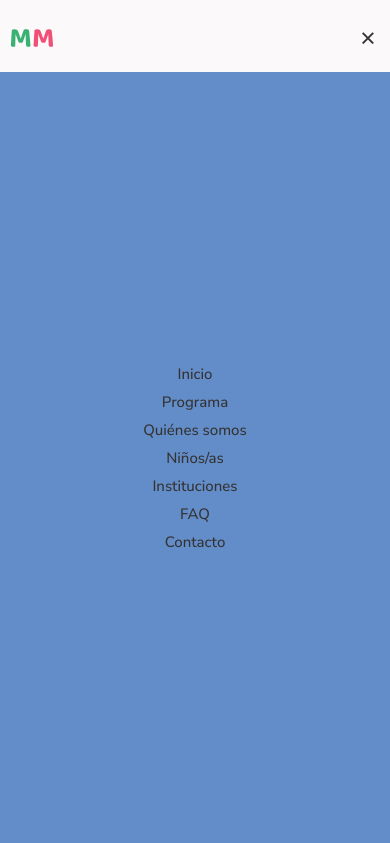
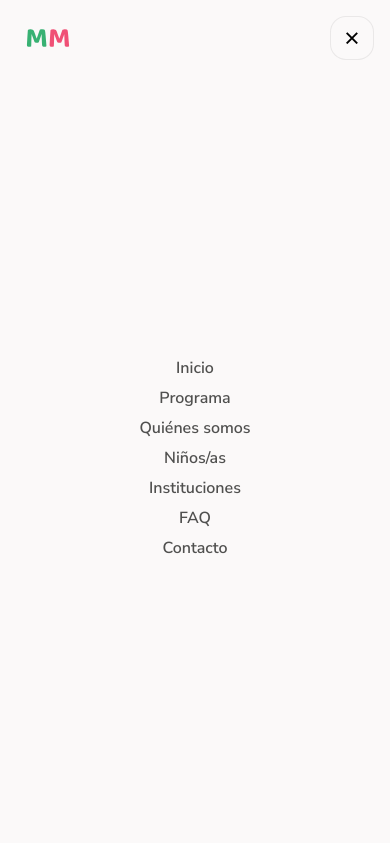
Before and after one commit to julianvizcaya/ProjectProgress, a plain HTML site: page index.html in a window 390 px wide. Both pictures are taken after a click on the button 368 px from the left and 38 px from the top of the page. Shown: the top 843 px of the page. Drawn offline with nearby package versions, Linux system fonts and the light colour scheme.

Commit message:
header 4

```diff
--- a/css/index.css
+++ b/css/index.css
@@ -204,7 +204,6 @@ input, select {
 /* HEADER*/
 .header {
     background: var(--c-bg-ligth);
-    /* padding: var(--s-sm) 0; */
     border-bottom: .0625rem solid var(--c-border);
     position: sticky;
     top: 0;
@@ -214,20 +213,20 @@ input, select {
 
     & .header__content {
         display: grid;
-        grid-template-columns: 1fr;
         grid-template-areas:'logo' 'nav';
-        row-gap: var(--s-xs);
-        align-items: center;
-        /* justify-content: space-between; */
-        /* gap: var(--s-sm); */
+        /* row-gap: var(--s-xs); */
+        /* align-items: center; */
+
         padding: var(--s-md) 0 var(--s-sm);
+        /* grid-template-columns: 1fr; */
+
         }
 
         & .logo {
-            grid-area: logo;
-            justify-self: start;
-            display: inline-flex;
-            align-items: center;
+            /* grid-area: logo; */
+            /* justify-self: start; */
+            /* display: inline-flex; */
+            /* align-items: center; */
             /* width: auto; */
             /* height: auto; */
 
@@ -238,9 +237,9 @@ input, select {
             }
 
             & .logo__compact {
-                display: none;
                 width: 4rem;
                 height: auto;
+                display: none;
             }
 
             & .logo__compact--white {
@@ -250,106 +249,84 @@ input, select {
             & .logo__full--white {
                 display: none;
             }
-
-            & .logo__compact--white {
-                display: none;
-            }
         }
 
         & .nav__toggle {
             display: none;
             width: 2.75rem;
             height: 2.75rem;
-            border-radius: var(--r-md);
-            border: .0625rem solid var(--c-border);
-            background: var(--c-bg-ligth);
+            /* place-items: center; */
             cursor: pointer;
 
-            place-items: center;
-
-
             /* align-self: center; */
-            /* place-items: center;
-            transition: var(--t-base); */
 
             & i {
-                font-size: 1.4rem;
-                line-height: 1;
-                color: var(--c-text-b);
+                /* font-size: 1.4rem; */
+                /* line-height: 1; */
+                /* color: var(--c-blue); */
             }
-
-            /* &:hover {
-                transform: translateY(calc(var(--s-xs) * -.5));
-            } */
         }
 
     & .nav {
         grid-area: nav; /*cambia cosas*/
 
         & .nav__list {
-            /* margin-top: calc(var(--s-md) * 2); */
             display: flex;
+            justify-content: flex-end;
+            gap: var(--s-xs);
             align-items: center;
-            justify-content: flex-end;
+            flex-wrap: wrap;
+
+            /* row-gap: var(--s-xs); */
             /* white-space: nowrap; */
-            /* padding: 0; */
-            gap: var(--s-xs);
-            flex-wrap: wrap;
-            row-gap: var(--s-xs);
         }
 
         & .nav__link {
             font: var(--f-link);
-            color: var(--c-text-b);
+            font-weight: var(--f-semibold);
+            color: var(--c-text);
             padding: calc(var(--s-xs) / 2) var(--s-sm);
             border-radius: var(--r-md);
 
             transition: var(--t-base);
 
             &:hover {
-            background-color: var(--c-blue);
+            background-color: var(--c-green);
             color: var(--c-bg-ligth);
             }
         }
     }
 
     &.fixed {
-        background: var(--c-text-b);
+        background: var(--c-purple);
+        box-shadow: 0 .5rem 1.5rem color-mix(in srgb, var(--c-text-b) 10%, transparent);
         position: fixed;
         top: 0;
         left: 0;
         right: 0;
 
-        /* padding: calc(var(--s-xs) * 1.2) 0; */
-        box-shadow: 0 .5rem 1.5rem color-mix(in srgb, var(--c-text-b) 10%, transparent);
-
         }
 
     &.fixed .header__content {
-        grid-template-columns: auto 1fr;
         grid-template-areas: 'logo nav';
-        row-gap: 0;
-        column-gap: var(--s-sm);
         padding: var(--s-sm) 0;
         align-items: center;
+
+        /* grid-template-columns: auto 1fr; */
+        /* row-gap: 0; */
+        /* column-gap: var(--s-sm); */
     }
 
         &.fixed .nav__link {
-            color: var(--c-cream);
-
+            color: var(--c-bg-ligth);
         }
 
-        /* &:hover {
-                background: var(--c-cream);
-                color: var(--c-cream);
-            } */
-
         & .nav__toggle {
-            border-color: color-mix(in srgb, var(--c-bg-ligth) 25%, transparent);
-            background: transparent;
+            /* border-color: color-mix(in srgb, var(--c-bg-ligth) 25%, transparent); */
+            /* background: transparent; */
 
             & i {
-                color: var(--c-bg-ligth);
+                /* color: var(--c-bg-ligth); */
             }
         }
 
@@ -363,30 +340,29 @@ input, select {
                 display: block;
                 width: clamp(10rem, 16vh, 14rem);
             }
-
-            /* & .logo__compact {
-                display: block;
-            } */
         }
     }
 
 @media (max-width: 56rem) {
     .header {
-        /* position: sticky;
-        top: 0; */
 
         & .header__content {
             grid-template-columns: 1fr auto;
             grid-template-areas: 'logo toggle';
             align-items: center;
-            row-gap: 0;
-            column-gap: var(--s-sm);
-            padding: var(--s-sm) 0;
+            padding: var(--s-sm) var(--s-sm);
+
+            /* column-gap: var(--s-sm); */
+            /* row-gap: 0; */
         }
 
         & .logo {
 
-            & .logo__full {
+            & .logo__full--color {
+                display: none;
+            }
+
+            & .logo__full--white {
                 display: none;
             }
 
@@ -401,22 +377,21 @@ input, select {
 
         & .nav__toggle {
             display: grid;
-            grid-area: toggle;
-            justify-self: end;
+            /* grid-area: toggle; */
+            /* justify-self: end; */
             place-items: center;
 
-            /* width: 2.75rem;
+            width: 2.75rem;
             height: 2.75rem;
             border-radius: var(--r-md);
             border: .0625rem solid var(--c-border);
             background: var(--c-bg-ligth);
-            cursor: pointer; */
-            /* z-index: 1; */
+            cursor: pointer;
 
             & i {
                 font-size: 1.4rem;
-                line-height: 1;
-                color: var(--c-text-b);
+                /* color: var(--c-text-b); */
+                /* line-height: 1; */
             }
         }
 
@@ -424,57 +399,50 @@ input, select {
             position: fixed;
             left: 0;
             right: 0;
-            top: var(--header-h, 4.5rem);
             bottom: 0;
+            top: var(--header-h, 4.5rem); /*JS*/
 
-            background: var(--c-blue);
-            opacity: 0;
+            background: var(--c-bg-ligth);
+            opacity: 0%;
             pointer-events: none;
 
             display: grid;
             place-items: center;
-            padding: var(--s-lg) var(--s-sm);
-
-            /* max-height: 0;
-            overflow: hidden; */
-            /* display: flex; */
-            /* justify-content: center; */
-            /* grid-area: nav; */
+            padding: var(--s-lg) var(--s-md);
 
             transform: translateY(-0.5rem);
             transition: var(--t-base) var(--t-base) var(--t-base);
-
-            /* border-top: .0625rem solid var(--c-border); */
-            /* padding-top: 10px; */
-            /* box-shadow: var(--c-shadow); */
         }
 
-        &.is-open {
+        &.is-open { /* JS */
 
             & .nav {
-            /* max-height: calc(100vh - 4.5rem); */
-            opacity: 1;
+            opacity: 100%;
             pointer-events: auto;
+
             transform: translateY(0);
-            /* padding: var(--s-lg) var(--s-sm); */
-            }
+            padding: var(--s-xs) var(--s-sm);
             }
 
             & .nav__list {
             flex-direction: column;
             align-items: center;
             justify-content: center;
-            /* padding: var(--s-sm) 0; */
-            gap: var(--s-md);
             }
 
         & .nav__link {
-            font-size: 1.5rem;
-            padding: var(--s-xs) var(--s-md);
-            /* color: var(--c-bg-ligth); */
+            font-size: var(--f-heading-sm);
+            padding: calc(var(--s-xs) / 5) var(--s-sm);
+            color: var(--c-text);
+
+            }
         }
 
-        & .fixed {
+        &.fixed {
+
+            & .header__content {
+                padding: var(--s-sm) var(--s-sm);
+            }
 
             & .nav__toggle {
                 background: transparent;
@@ -495,17 +463,18 @@ input, select {
                     display: block;
                 }
 
+                & .logo__full--white {
+                    display: none;
+                }
+            }
+
+            &.is-open {
                 & .nav {
-                    background: var(--c-text-b);
+                    background: var(--c-purple);
                 }
 
                 & .nav__link {
                     color: var(--c-bg-ligth);
-
-                    &:hover {
-                        background: var(--c-pink);
-                        color: var(--c-bg-ligth);
-                    }
                 }
             }
         }
--- a/index.html
+++ b/index.html
@@ -34,7 +34,7 @@
             </a>
 
             <button class="nav__toggle" type="button">
-                <i class="ri-menu-3-line"></i>
+                <i class="ri-menu-line"></i>
             </button>
 
             <nav class="nav">
--- a/js/index.js
+++ b/js/index.js
@@ -29,13 +29,13 @@ toggleBtn.addEventListener('click', () => {
     header.classList.toggle('is-open', isOpen)
 
     const icon = toggleBtn.querySelector('i')
-    icon.className = isOpen ? 'ri-close-line' : 'ri-menu-3-line'
+    icon.className = isOpen ? 'ri-close-line' : 'ri-menu-line'
 })
 
 navLinks.forEach((link) => {
     link.addEventListener('click', () => {
         isOpen = false
         header.classList.remove('is-open')
-        toggleBtn.querySelector('i').className = 'ri-menu-3-line'
+        toggleBtn.querySelector('i').className = 'ri-menu-line'
     })
 })
```
Lines whose indentation alone changed are shown as unchanged.
